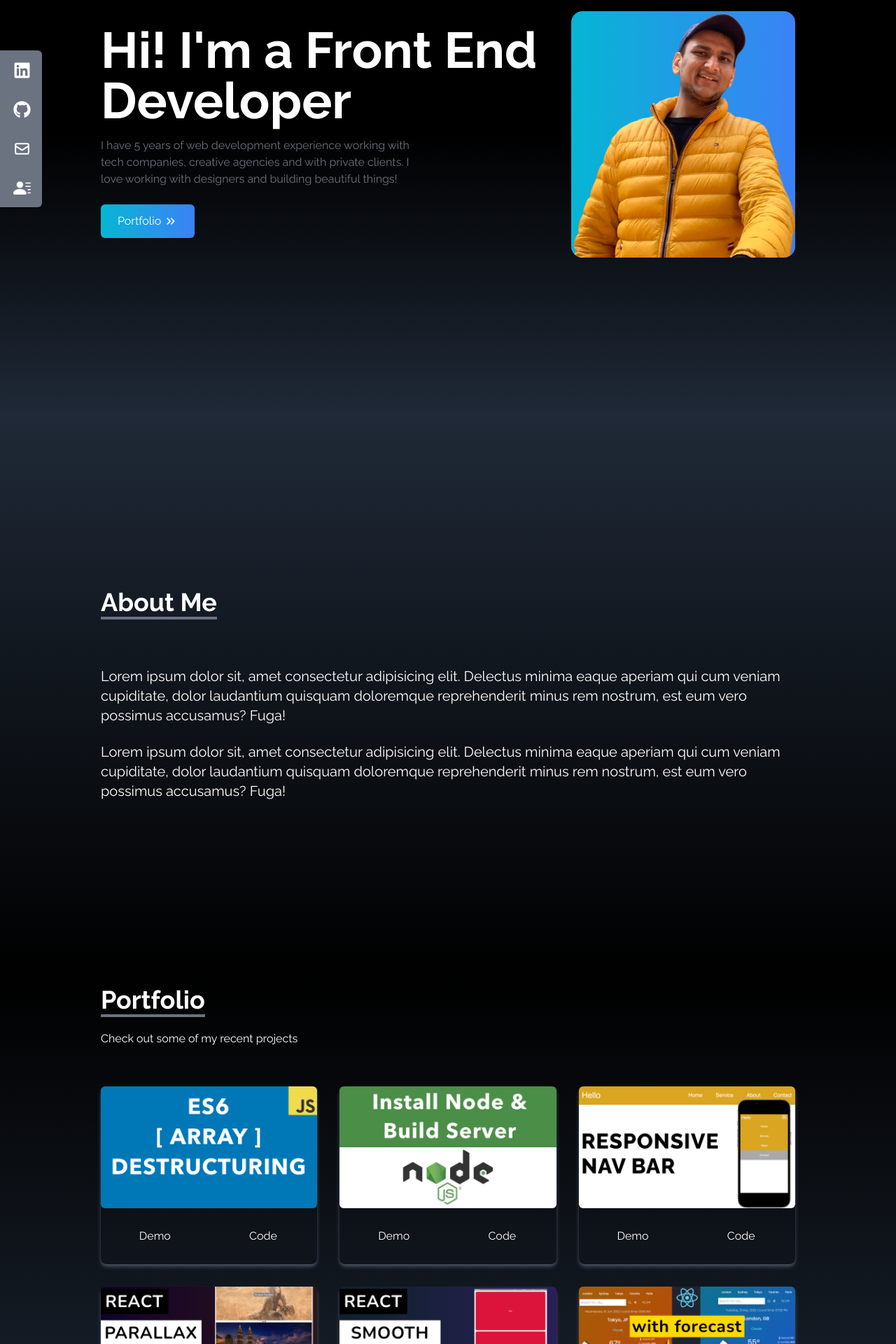
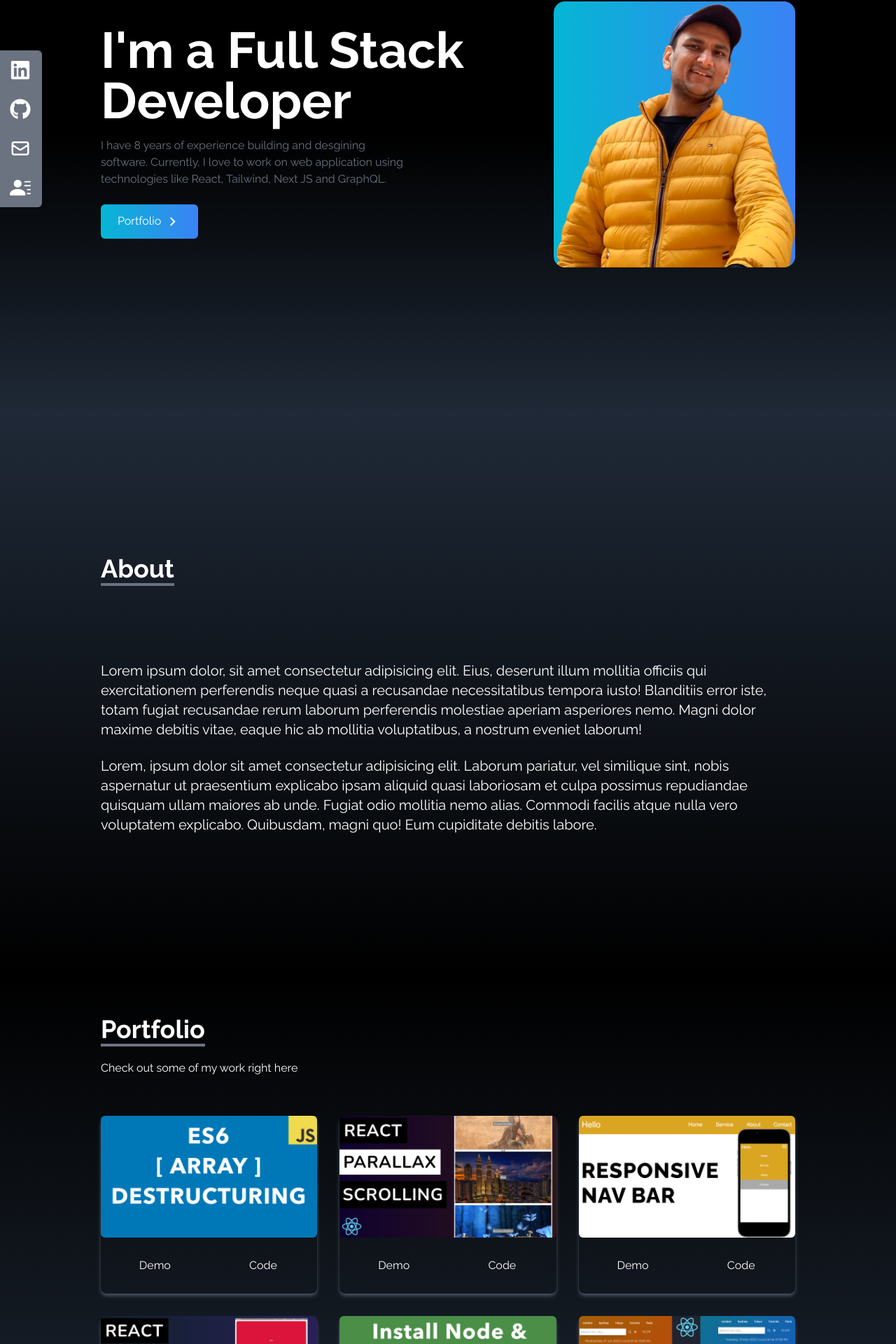
Before and after one commit to zamariac/portfolio23, a React (Create React App) app: page / in a window 1280 px wide. Shown: the part 208-2128 px from the top of the page at 70% size. Built offline with nearby package versions, Linux system fonts and the light colour scheme; the HTML template or start-up script is replaced by a standard one.

Commit message:
Contact for added - React scroll added

```diff
--- a/package.json
+++ b/package.json
@@ -10,6 +10,7 @@
     "react-dom": "^18.2.0",
     "react-icons": "^4.8.0",
     "react-scripts": "5.0.1",
+    "react-scroll": "^1.8.9",
     "web-vitals": "^2.1.4"
   },
   "scripts": {
--- a/src/App.js
+++ b/src/App.js
@@ -4,6 +4,7 @@ import SocialLinks from './components/SocialLinks';
 import About from './components/About';
 import Portfolio from './components/Portfolio';
 import Experience from './components/Experience';
+import Contact from './components/Contact';
 
 function App() {
   return (
@@ -13,6 +14,7 @@ function App() {
       <About />
       <Portfolio />
       <Experience />
+      <Contact />
       <SocialLinks />
     </div>
   );
--- a/src/components/About.jsx
+++ b/src/components/About.jsx
@@ -1,21 +1,40 @@
-import React from 'react'
+import React from "react";
 
 const About = () => {
   return (
     <div
-        name="about"
-        className='w-full h-screen bg-gradient-to-b from-gray-800 to-black text-white py-3'
+      name="about"
+      className="w-full h-screen bg-gradient-to-b from-gray-800 to-black text-white"
     >
-        <div className="max-w-screen-lg p-4 mx-auto flex flex-col justify-center w-full h-full">
-            <div className="pb-8">
-                <p className='text-4xl font-bold inline border-b-4 border-gray-500'>About Me</p>
-            </div>
-            <p className="text-xl mt-10">Lorem ipsum dolor sit, amet consectetur adipisicing elit. Delectus minima eaque aperiam qui cum veniam cupiditate, dolor laudantium quisquam doloremque reprehenderit minus rem nostrum, est eum vero possimus accusamus? Fuga!</p>
+      <div className="max-w-screen-lg p-4 mx-auto flex flex-col justify-center w-full h-full">
+        <div className="pb-8">
+          <p className="text-4xl font-bold inline border-b-4 border-gray-500">
+            About
+          </p>
+        </div>
+
+        <p className="text-xl mt-20">
+          Lorem ipsum dolor, sit amet consectetur adipisicing elit. Eius,
+          deserunt illum mollitia officiis qui exercitationem perferendis neque
+          quasi a recusandae necessitatibus tempora iusto! Blanditiis error
+          iste, totam fugiat recusandae rerum laborum perferendis molestiae
+          aperiam asperiores nemo. Magni dolor maxime debitis vitae, eaque hic
+          ab mollitia voluptatibus, a nostrum eveniet laborum!
+        </p>
+
         <br />
-        <p className="text-xl">Lorem ipsum dolor sit, amet consectetur adipisicing elit. Delectus minima eaque aperiam qui cum veniam cupiditate, dolor laudantium quisquam doloremque reprehenderit minus rem nostrum, est eum vero possimus accusamus? Fuga!</p>
-        </div>
+
+        <p className="text-xl">
+          Lorem, ipsum dolor sit amet consectetur adipisicing elit. Laborum
+          pariatur, vel similique sint, nobis aspernatur ut praesentium
+          explicabo ipsam aliquid quasi laboriosam et culpa possimus repudiandae
+          quisquam ullam maiores ab unde. Fugiat odio mollitia nemo alias.
+          Commodi facilis atque nulla vero voluptatem explicabo. Quibusdam,
+          magni quo! Eum cupiditate debitis labore.
+        </p>
+      </div>
     </div>
   );
-}
+};
 
-export default About
+export default About;
--- /dev/null
+++ b/src/components/Contact.jsx
@@ -0,0 +1,52 @@
+import React from "react";
+
+const Contact = () => {
+  return (
+    <div
+      name="contact"
+      className="w-full h-screen bg-gradient-to-b from-black to-gray-800 p-4 text-white"
+    >
+      <div className="flex flex-col p-4 justify-center max-w-screen-lg mx-auto h-full">
+        <div className="pb-8">
+          <p className="text-4xl font-bold inline border-b-4 border-gray-500">
+            Contact
+          </p>
+          <p className="py-6">Submit the form below to get in touch with me</p>
+        </div>
+
+        <div className=" flex justify-center items-center">
+          <form
+            action="https://getform.io/f/d5ad35ad-135f-4590-96f9-cf81eb9e23f9"
+            method="POST"
+            className=" flex flex-col w-full md:w-1/2"
+          >
+            <input
+              type="text"
+              name="name"
+              placeholder="Enter your name"
+              className="p-2 bg-transparent border-2 rounded-md text-white focus:outline-none"
+            />
+            <input
+              type="text"
+              name="email"
+              placeholder="Enter your email"
+              className="my-4 p-2 bg-transparent border-2 rounded-md text-white focus:outline-none"
+            />
+            <textarea
+              name="message"
+              placeholder="Enter your message"
+              rows="10"
+              className="p-2 bg-transparent border-2 rounded-md text-white focus:outline-none"
+            ></textarea>
+
+            <button className="text-white bg-gradient-to-b from-cyan-500 to-blue-500 px-6 py-3 my-8 mx-auto flex items-center rounded-md hover:scale-110 duration-300">
+              Let's talk
+            </button>
+          </form>
+        </div>
+      </div>
+    </div>
+  );
+};
+
+export default Contact;
--- a/src/components/Experience.jsx
+++ b/src/components/Experience.jsx
@@ -1,97 +1,93 @@
-import React from 'react'
+import React from "react";
 
 import html from "../assets/html.png";
 import css from "../assets/css.png";
+import javascript from "../assets/javascript.png";
+import reactImage from "../assets/react.png";
+import nextjs from "../assets/nextjs.png";
+import graphql from "../assets/graphql.png";
 import github from "../assets/github.png";
-import graphql from "../assets/graphql.png";
-import javascript from "../assets/javascript.png";
-import nextjs from "../assets/nextjs.png";
-import node from "../assets/node.png";
-import react from "../assets/react.png";
 import tailwind from "../assets/tailwind.png";
 
-function Experience() {
+const Experience = () => {
   const techs = [
     {
       id: 1,
       src: html,
-            title: 'HTML',
-            style: 'shadow-orange-500'
+      title: "HTML",
+      style: "shadow-orange-500",
     },
     {
       id: 2,
       src: css,
-            title: 'CSS',
-            style: 'shadow-blue-500'
+      title: "CSS",
+      style: "shadow-blue-500",
     },
     {
       id: 3,
       src: javascript,
-            title: 'JavaScript',
-            style: 'shadow-yellow-500'
+      title: "JavaScript",
+      style: "shadow-yellow-500",
     },
     {
       id: 4,
-            src: react,
-            title: 'React',
-            style: 'shadow-blue-500'
+      src: reactImage,
+      title: "React",
+      style: "shadow-blue-600",
     },
     {
       id: 5,
       src: tailwind,
-            title: 'Tailwind',
-            style: 'shadow-sky-400'
+      title: "Tailwind",
+      style: "shadow-sky-400",
     },
     {
       id: 6,
       src: nextjs,
-            title: 'Next JS',
-            style: 'shadow-gray-400'
+      title: "Next JS",
+      style: "shadow-white",
     },
     {
       id: 7,
       src: graphql,
-            title: 'GrpahQL',
-            style: 'shadow-pink-400'
+      title: "GraphQL",
+      style: "shadow-pink-400",
     },
     {
       id: 8,
       src: github,
-            title: 'Github',
-            style: 'shadow-gray-400'
+      title: "GitHub",
+      style: "shadow-gray-400",
     },
-        {
-            id: 9,
-            src: node,
-            title: 'Node',
-            style: 'shadow-purple-400'
-        },
-    ]
+  ];
 
   return (
-        <div name='experience' className='bg-gradient-to-b from-gray-800 to-black w-full h-screen'>
-            <div className='max-w-screen-lg mx-auto p-4 flex flex-col justify-center w-full h-full text-white'>
+    <div
+      name="experience"
+      className="bg-gradient-to-b from-gray-800 to-black w-full h-screen"
+    >
+      <div className="max-w-screen-lg mx-auto p-4 flex flex-col justify-center w-full h-full text-white">
         <div>
-                    <p className='text-4xl font-bold border-b-4 border-gray-500 p-2 inline'>Experience</p>
-                    <p className='py-6'>Tese are technologies ive worked with</p>
+          <p className="text-4xl font-bold border-b-4 border-gray-500 p-2 inline">
+            Experience
+          </p>
+          <p className="py-6">These are the technologies I've worked with</p>
+        </div>
+
+        <div className="w-full grid grid-cols-2 sm:grid-cols-3 gap-8 text-center py-8 px-12 sm:px-0">
+          {techs.map(({ id, src, title, style }) => (
+            <div
+              key={id}
+              className={`shadow-md hover:scale-105 duration-500 py-2 rounded-lg ${style}`}
+            >
+              <img src={src} alt="" className="w-20 mx-auto" />
+              <p className="mt-4">{title}</p>
+            </div>
+          ))}
         </div>
       </div>
-            <div className='w-full grid grid-cols-2 sm:grid-cols-3 gap-8 text-center py-8 px-12 sm:px-0'>
-                {
-                    techs.map(({id, src, title, style}) => (
-                        <div
-                        key={id}
-                        src={src}
-                        title={title}
-                        className={'shadow-md hover:scake-105 duration-500 py-2 rounded-lg' + ' ' + style}>
-                            <img src={src} alt="" className='w-20 mx-auto' />
-                            <p className='mt-4'>{title}</p>
     </div>
-                    ))
-                }
-            </div>
-        </div>
-    )
-}
+  );
+};
 
-export default Experience
+export default Experience;
--- a/src/components/Home.jsx
+++ b/src/components/Home.jsx
@@ -1,35 +1,50 @@
-import React from 'react';
-import { MdKeyboardDoubleArrowRight } from 'react-icons/md';
-import HeroImage from '../assets/heroImage.png';
+import React from "react";
+import HeroImage from "../assets/heroImage.png";
+import { MdOutlineKeyboardArrowRight } from "react-icons/md";
+import { Link } from "react-scroll";
 
-function Home() {
+const Home = () => {
   return (
-    <div name='home' className='h-screen w-full bg-gradient-to-b from-black via-black to-gray-800'
+    <div
+      name="home"
+      className="h-screen w-full bg-gradient-to-b from-black via-black to-gray-800"
     >
-        <div className='max-w-screen-lg mx-auto flex flex-col items-center justify-center h-full px-4 md:flex-row'>
-            <div className='flex flex-col justify-center h-full'>
-                <h2 className='text-4xl sm:text-7xl font-bold text-white'>Hi! I'm a Front End Developer</h2>
-                <p className='text-gray-500 py-4 max-w-md'> I have 5 years of web development experience working with tech companies, creative agencies and with private clients. I love working with designers and building beautiful things!
+      <div className="max-w-screen-lg mx-auto flex flex-col items-center justify-center h-full px-4 md:flex-row">
+        <div className="flex flex-col justify-center h-full">
+          <h2 className="text-4xl sm:text-7xl font-bold text-white">
+            I'm a Full Stack Developer
+          </h2>
+          <p className="text-gray-500 py-4 max-w-md">
+            I have 8 years of experience building and desgining software.
+            Currently, I love to work on web application using technologies like
+            React, Tailwind, Next JS and GraphQL.
           </p>
+
           <div>
-                    <button className='text-white w-fit px-6 py-3 my-2 flex items-center rounded-md bg-gradient-to-r from-cyan-500 to-blue-500'>Portfolio
-                        <span className="hover:rotate-90 duration-300">
-                            <MdKeyboardDoubleArrowRight size={20} className="ml-1" />
+            <Link
+              to="portfolio"
+              smooth
+              duration={500}
+              className="group text-white w-fit px-6 py-3 my-2 flex items-center rounded-md bg-gradient-to-r from-cyan-500 to-blue-500 cursor-pointer"
+            >
+              Portfolio
+              <span className="group-hover:rotate-90 duration-300">
+                <MdOutlineKeyboardArrowRight size={25} className="ml-1" />
               </span>
-                    </button>
+            </Link>
           </div>
         </div>
+
         <div>
           <img
             src={HeroImage}
-                    alt='me'
+            alt="my profile"
             className="rounded-2xl mx-auto w-2/3 md:w-full"
           />
         </div>
       </div>
     </div>
+  );
+};
 
-  )
-}
-
-export default Home
+export default Home;
--- a/src/components/NavBar.jsx
+++ b/src/components/NavBar.jsx
@@ -1,62 +1,80 @@
-import { useState } from 'react';
-import React from 'react';
-import {FaBars, FaTimes} from 'react-icons/fa';
+import React, { useState } from "react";
+import { FaBars, FaTimes } from "react-icons/fa";
+import { Link } from "react-scroll";
 
-
-function NavBar() {
-
+const NavBar = () => {
   const [nav, setNav] = useState(false);
 
   const links = [
     {
       id: 1,
-            link: 'home'
+      link: "home",
     },
     {
       id: 2,
-            link: 'about',
+      link: "about",
     },
     {
       id: 3,
-            link: 'portfolio',
+      link: "portfolio",
     },
     {
       id: 4,
-            link: 'experience',
+      link: "experience",
     },
     {
       id: 5,
-            link: 'contact',
+      link: "contact",
     },
   ];
 
   return (
-    <div className='flex justify-between items-center w-full h-20 text-white fixed bg-black px-4'>
+    <div className="flex justify-between items-center w-full h-20 px-4 text-white bg-black fixed">
       <div>
-        <h1 className='text-5xl font-signature ml-2'>maria</h1>
+        <h1 className="text-5xl font-signature ml-2">Maria</h1>
       </div>
-        <ul className='hidden md:flex'>
+
+      <ul className="hidden md:flex">
         {links.map(({ id, link }) => (
-                <li key={id} className='px-4 cursor-pointer capitalize font-medium text-gray-500 hover:scale-105 duration-200'>{link}</li>
+          <li
+            key={id}
+            className="px-4 cursor-pointer capitalize font-medium text-gray-500 hover:scale-105 duration-200"
+          >
+            <Link to={link} smooth duration={500}>
+              {link}
+            </Link>
+          </li>
         ))}
       </ul>
+
       <div
         onClick={() => setNav(!nav)}
-        className='cursor-pointer pr-4 z-10 text-gray-500 md:hidden'
+        className="cursor-pointer pr-4 z-10 text-gray-500 md:hidden"
       >
         {nav ? <FaTimes size={30} /> : <FaBars size={30} />}
       </div>
 
       {nav && (
-        <ul className='flex flex-col justify-center items-center absolute top-0 left-0 w-full h-screen bg-gradient-to-b from-black to-gray-800 text-gray-500'>
+        <ul className="flex flex-col justify-center items-center absolute top-0 left-0 w-full h-screen bg-gradient-to-b from-black to-gray-800 text-gray-500">
           {links.map(({ id, link }) => (
-                <li key={id} className='px-4 cursor-pointer capitalize py-6 text-4xl'>{link}</li>
+            <li
+              key={id}
+              className="px-4 cursor-pointer capitalize py-6 text-4xl"
+            >
+              <Link
+                onClick={() => setNav(!nav)}
+                to={link}
+                smooth
+                duration={500}
+              >
+                {link}
+              </Link>
+            </li>
           ))}
         </ul>
       )}
-
     </div>
-  )
-}
+  );
+};
 
 export default NavBar;
--- a/src/components/Portfolio.jsx
+++ b/src/components/Portfolio.jsx
@@ -1,85 +1,74 @@
-import React from 'react';
-import arrayDestruct from '../assets/portfolio/arrayDestruct.jpg';
-import installNode from '../assets/portfolio/installNode.jpg';
-import navbar from '../assets/portfolio/navbar.jpg';
-import reactParallax from '../assets/portfolio/reactParallax.jpg';
-import reactSmooth from '../assets/portfolio/reactSmooth.jpg';
-import reactWeather from '../assets/portfolio/reactWeather.jpg';
-import usestate from '../assets/portfolio/usestate.jpg';
-
+import React from "react";
+import arrayDestruct from "../assets/portfolio/arrayDestruct.jpg";
+import installNode from "../assets/portfolio/installNode.jpg";
+import navbar from "../assets/portfolio/navbar.jpg";
+import reactParallax from "../assets/portfolio/reactParallax.jpg";
+import reactSmooth from "../assets/portfolio/reactSmooth.jpg";
+import reactWeather from "../assets/portfolio/reactWeather.jpg";
 
 const Portfolio = () => {
-
   const portfolios = [
     {
       id: 1,
       src: arrayDestruct,
-            demo: 'https://github.com/zamariac',
-            code: 'https://github.com/zamariac'
-
     },
     {
       id: 2,
-            src: installNode,demo: 'https://github.com/zamariac',
-            code: 'https://github.com/zamariac'
+      src: reactParallax,
     },
     {
       id: 3,
       src: navbar,
-            demo: 'https://github.com/zamariac',
-            code: 'https://github.com/zamariac'
     },
     {
       id: 4,
-            src: reactParallax,
-            demo: 'https://github.com/zamariac',
-            code: 'https://github.com/zamariac'
+      src: reactSmooth,
     },
     {
       id: 5,
-            src: reactSmooth,
-            demo: 'https://github.com/zamariac',
-            code: 'https://github.com/zamariac'
+      src: installNode,
     },
     {
       id: 6,
       src: reactWeather,
-            demo: 'https://github.com/zamariac',
-            code: 'https://github.com/zamariac'
     },
-        {
-            id: 7,
-            src: usestate,
-            demo: 'https://github.com/zamariac',
-            code: 'https://github.com/zamariac'
-        }
-    ]
-
-
+  ];
 
   return (
-    <div name="portfolio" className="bg-gradient-to-b from-black to-gray-800 w-full text-white md:h-screen">
-        <div className="max-w-screen-lg p-4 mx-auto flex- flex-col justify-center w-full h-full">
+    <div
+      name="portfolio"
+      className="bg-gradient-to-b from-black to-gray-800 w-full text-white md:h-screen"
+    >
+      <div className="max-w-screen-lg p-4 mx-auto flex flex-col justify-center w-full h-full">
         <div className="pb-8">
-                <p className="text-4xl font-bold inline border-b-4 border-gray-500">Portfolio</p>
-                <p className="py-6">Check out some of my recent projects</p>
+          <p className="text-4xl font-bold inline border-b-4 border-gray-500">
+            Portfolio
+          </p>
+          <p className="py-6">Check out some of my work right here</p>
         </div>
 
         <div className="grid sm:grid-cols-2 md:grid-cols-3 gap-8 px-12 sm:px-0">
-                {portfolios.map(( {id, src, demo, code}) => (
+          {portfolios.map(({ id, src }) => (
             <div key={id} className="shadow-md shadow-gray-600 rounded-lg">
-                    <img src={src} alt="" className='rounded-md rounded-b-0 duration-200 hover:scale-105'/>
-                    <div className='flex items-center justify-center'>
-                        <button className='w-1/2 px-6 py-3 m-4 duration-200 hover:scale-105'>Demo</button>
-                        <button className='w-1/2 px-6 py-3 m-4 duration-200 hover:scale-105'>Code</button>
+              <img
+                src={src}
+                alt=""
+                className="rounded-md duration-200 hover:scale-105"
+              />
+              <div className="flex items-center justify-center">
+                <button className="w-1/2 px-6 py-3 m-4 duration-200 hover:scale-105">
+                  Demo
+                </button>
+                <button className="w-1/2 px-6 py-3 m-4 duration-200 hover:scale-105">
+                  Code
+                </button>
               </div>
             </div>
           ))}
         </div>
       </div>
-
     </div>
   );
-}
+};
 
 export default Portfolio;
```
Also changed, not shown: src/components/SocialLinks.jsx (+29 -23 lines), 1 other file (tests, documents, lock files or other folders). Lines whose indentation alone changed are shown as unchanged.
